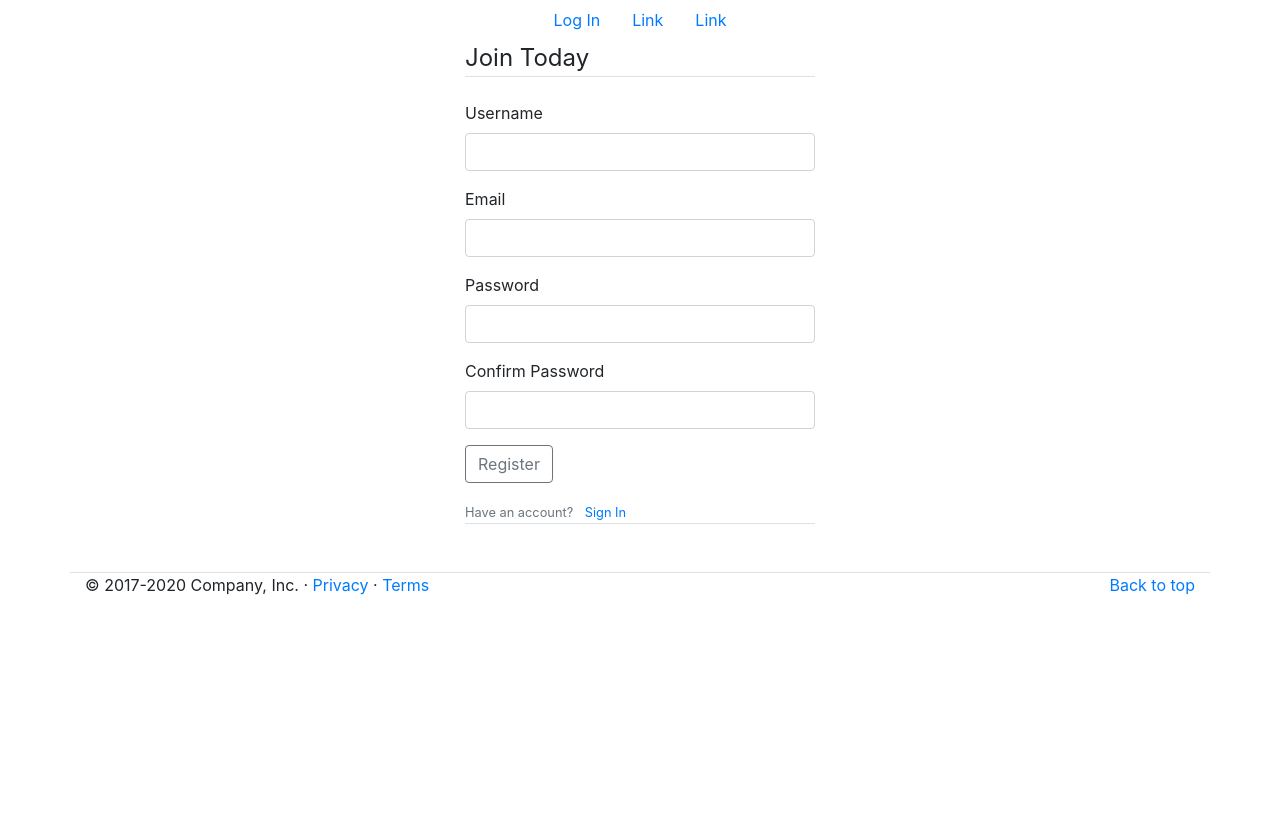
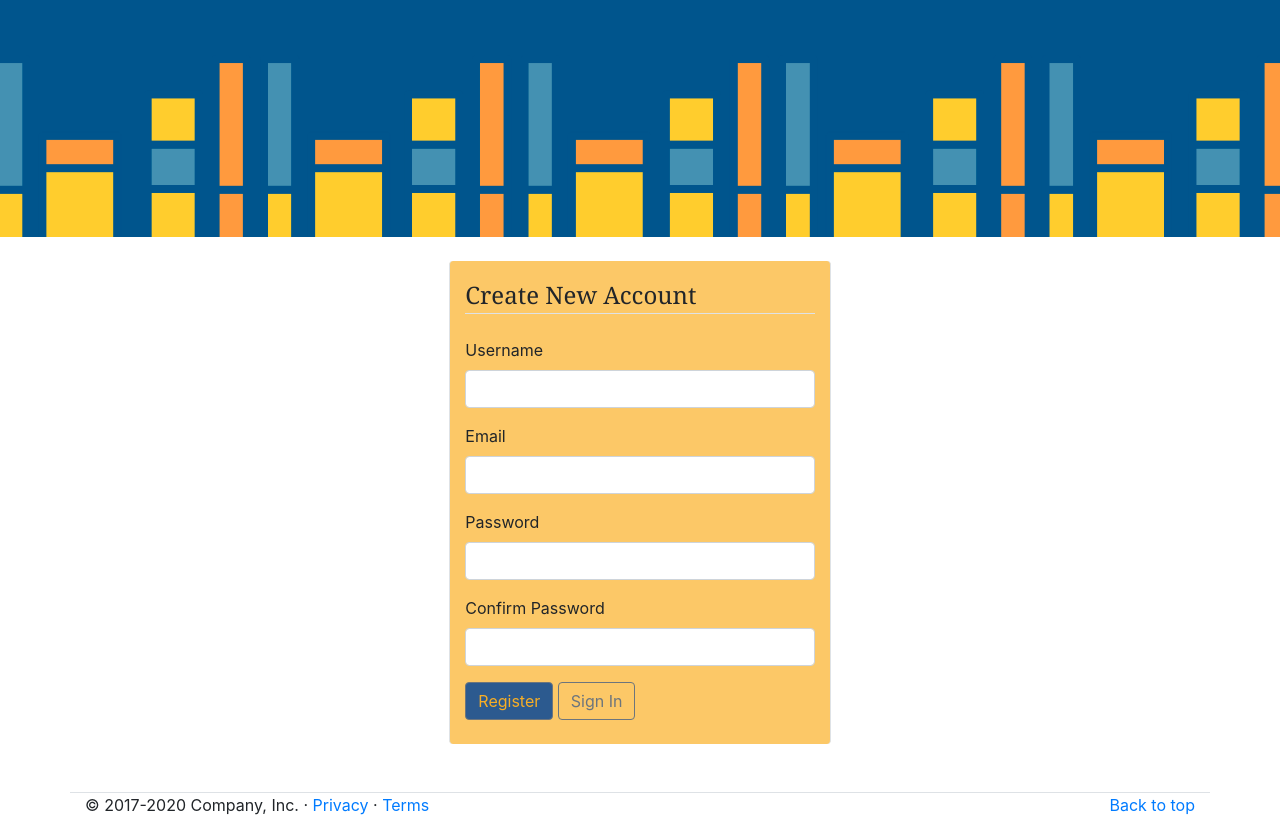
Before and after one commit to havy-nguyen/FLASK-Book-Search, a Flask app: page / in a window 1280 px wide. Before the commit the page ends 800 px from the top, so only its background shows below. Run offline with Flask 2, Linux system fonts and the light colour scheme; some libraries are stand-ins or nearby versions.

Commit message:
sign-in page

```diff
--- a/project/__init__.py
+++ b/project/__init__.py
@@ -4,6 +4,7 @@ from flask_session import Session
 from flask_sqlalchemy import SQLAlchemy
 from flask_bcrypt import Bcrypt
 from email_validator import *
+from flask_login import LoginManager
 
 
 app = Flask(__name__)
@@ -25,6 +26,10 @@ db = SQLAlchemy(app)
 # Hash password
 bcrypt = Bcrypt(app)
 
+login_manager = LoginManager(app)
+login_manager.login_view = "login"
+login_manager.login_message_category = "info"
+
 from project import routes
 
 # -----------------------------------------------------------
--- a/project/forms.py
+++ b/project/forms.py
@@ -1,5 +1,6 @@
 from flask_wtf import FlaskForm
 from flask_wtf.file import FileField, FileAllowed
+from flask_login import current_user
 from wtforms import StringField, PasswordField, SubmitField, BooleanField, TextAreaField
 from wtforms.validators import DataRequired, Length, Email, EqualTo, ValidationError
 from project.models import User
@@ -24,3 +25,15 @@ class RegistrationForm(FlaskForm):
     user = User.query.filter_by(email=email.data).first()
     if user:
       raise ValidationError("Email is not available!")
+
+
+class LoginForm(FlaskForm):
+  email = StringField("Email", validators=[DataRequired(), Email()])
+  password = PasswordField("Password", validators=[DataRequired()])
+  remember = BooleanField("Remember me")
+  submit = SubmitField("Sign in")
+
+  def validate_email(self, email):
+    user = User.query.filter_by(email=email.data).first()
+    if not user:
+      raise ValidationError("Email is incorrect!")
--- a/project/routes.py
+++ b/project/routes.py
@@ -1,6 +1,6 @@
 import os
 import requests
-from project.forms import RegistrationForm
+from project.forms import RegistrationForm, LoginForm
 from project.models import User
 from flask_sqlalchemy import SQLAlchemy
 from project import app, db, bcrypt
@@ -8,12 +8,31 @@ from flask import render_template, url_for, flash, redirect, request, abort
 from flask_login import login_user, current_user, logout_user, login_required
 
 @app.route("/", methods=['GET', 'POST'])
+@app.route('/register', methods=['GET', 'POST'])
 def register():
-    form = RegistrationForm()
-    if form.validate_on_submit():
-        hashed_password = bcrypt.generate_password_hash(form.password.data).decode('utf-8')
-        user = User(username=form.username.data, email=form.email.data, password=hashed_password)
-        db.session.add(user)
-        db.session.commit()
-        flash('Your account has been created!', 'info')
-    return render_template("register.html", title="Register Page", form=form)
+  form = RegistrationForm()
+  if form.validate_on_submit():
+    hashed_password = bcrypt.generate_password_hash(form.password.data).decode('utf-8')
+    user = User(username=form.username.data, email=form.email.data, password=hashed_password)
+    db.session.add(user)
+    db.session.commit()
+    return redirect(url_for('login'))
+  return render_template("register.html", title="Register Page", form=form)
+
+
+@app.route("/login", methods=['GET', 'POST'])
+def login():
+  form = LoginForm()
+  if form.validate_on_submit():
+    user = User.query.filter_by(email=form.email.data).first()
+    if user and bcrypt.check_password_hash(user.password, form.password.data):
+      login_user(user, remember=form.remember.data)
+      return redirect(url_for('index'))
+    else:
+      flash('Login unsuccessful. Please check email and password', 'danger')
+  return render_template('login.html', title='Sign In', form=form)
+
+
+@app.route('/index')
+def index():
+  return render_template("index.html", title="Book Search")
--- a/project/static/main.css
+++ b/project/static/main.css
@@ -0,0 +1,28 @@
+.box_color {
+  background-color: rgb(252, 200, 103);
+}
+
+.text_color {
+  color: rgb(16, 55, 99);
+}
+
+.button_color {
+  background-color: rgb(44, 90, 143);
+  color:  rgb(248, 174, 37);
+}
+
+.head_font {
+  font-family: Georgia, 'Times New Roman', Times, serif;
+}
+
+.flash_text {
+  text-align: center;
+  font-family: Georgia, 'Times New Roman', Times, serif;
+  color: rgb(187, 29, 29);
+}
+
+.flash_box {
+  background-color: rgb(165, 182, 201);
+  border-color: rgb(248, 174, 37) ;
+  border-radius: 6px;
+}
--- a/project/templates/layout.html
+++ b/project/templates/layout.html
@@ -16,9 +16,9 @@
 
 <body>
   <header>
-    <ul class="nav justify-content-center">
+    <!-- <ul class="nav justify-content-center">
       <li class="nav-item">
-        <a class="nav-link active" href="#">Log In</a>
+        <a class="nav-link active" href="#">Sign In</a>
       </li>
       <li class="nav-item">
         <a class="nav-link" href="#">Link</a>
@@ -26,30 +26,13 @@
       <li class="nav-item">
         <a class="nav-link" href="#">Link</a>
       </li>
-    </ul>
+    </ul> -->
   </header>
-<main>
-  <div class="container">
-    <div class="row">
-      <div class="col-md-4">
-      </div>
-      <div class="col-md-4" style="text-align: center;">
-        {% with messages = get_flashed_messages(with_categories=true) %}
-          {% if messages %}
-            {% for category, message in messages %}
-              <div class="alert alert-{{ category }}">
-                {{ message }}
-              </div>
-            {% endfor %}
-          {% endif %}
-        {% endwith %}
-      </div>
-      <div class="col-md-4">
-      </div>
-    </div>
-  </div>
-  {% block blogContent %}{% endblock %}
-</main>
+
+  <main>
+    {% block banner %}{% endblock %}
+    {% block blogContent %}{% endblock %}
+  </main>
 
   <footer class="container mt-5 border-top">
     <p class="float-right"><a href="#">Back to top</a></p>
@@ -66,3 +49,4 @@
     integrity="sha384-OgVRvuATP1z7JjHLkuOU7Xw704+h835Lr+6QL9UvYjZE3Ipu6Tp75j7Bh/kR0JKI"
     crossorigin="anonymous"></script>
 </body>
+</html>
--- a/project/templates/register.html
+++ b/project/templates/register.html
@@ -1,14 +1,18 @@
 {% extends "layout.html" %}
 
+{% block banner %}
+<img src="{{ url_for('static', filename='book.png') }}" class="img-fluid" alt="..">
+{% endblock %}
+
 {% block blogContent %}
-<div class="container">
+<div class="container mt-4">
   <div class="row">
     <div class="col align-self-start">
     </div>
-    <div class="col align-self-center">
+    <div class="col align-self-center border-left border-right box_color pb-4 rounded">
           <form method="POST" action="">
             {{ form.hidden_tag() }}
-            <legend class="border-bottom mb-4">Join Today</legend>
+            <legend class="border-bottom mb-4 pt-3 head_font">Create New Account</legend>
             <div class="form-group">
               {{ form.username.label(class="form-control-label") }}
               {% if form.username.errors %}
@@ -61,12 +65,8 @@
                   {{ form.confirmPassword(class="form-control form-control-md") }}
               {% endif %}
             </div>
-            {{ form.submit(class="btn btn-outline-secondary") }}
-            <div class="border-bottom pt-3">
-              <small class="text-muted">
-                  Have an account? <a class="ml-2" href="#">Sign In</a>
-              </small>
-          </div>
+            {{ form.submit(class="btn btn-outline-secondary button_color") }}
+            <a href="{{ url_for('login') }}" class="btn btn-outline-secondary" role="button">Sign In</a>
           </form>
     </div>
     <div class="col align-self-end">
```
Also changed, not shown: project/models.py (+6 -1 lines), project/templates/index.html (added, +8 -0 lines), project/templates/login.html (added, +80 -0 lines), project/static/book.png (added), 3 other files.
